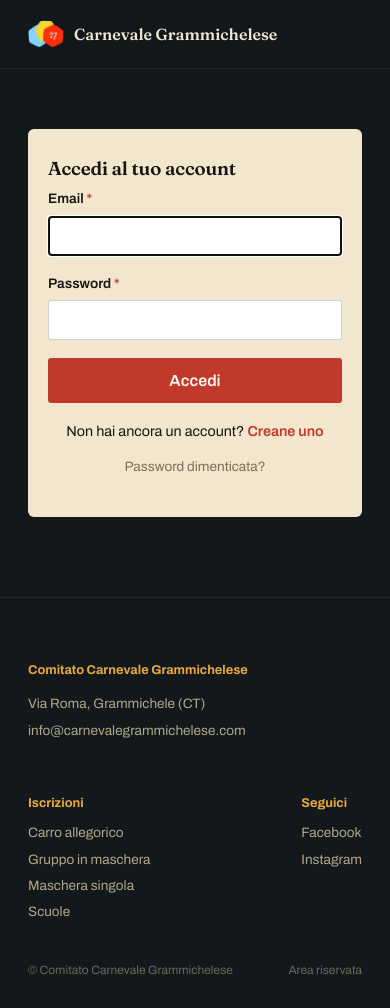
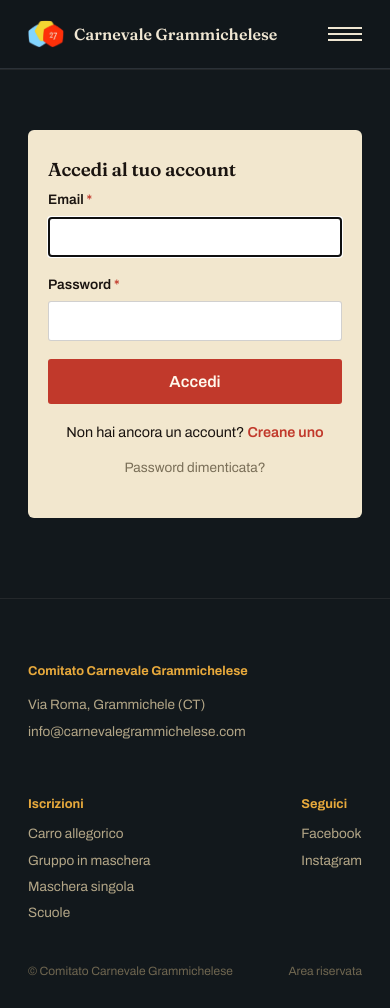
Before and after one commit to carnevalegrammichelese/carnevale-grammichelese, a Flask app: page /accedi in a window 390 px wide. Before the commit the page ends 974 px from the top, so only its background shows below. Run offline with Flask 3, Linux system fonts and the light colour scheme; data comes from the database, SQL or seed files in the repository.

Commit message:
aggiornamento lato mobile

```diff
--- a/static/css/style.css
+++ b/static/css/style.css
@@ -41,6 +41,28 @@ nav.main a{font-size:0.92rem; color:#cfc3a6;}
 nav.main a:hover{color:var(--oro);}
 .btn-nav{background:var(--rosso); color:#fff8ec !important; padding:9px 18px; border-radius:3px; font-size:0.88rem; font-weight:600;}
 @media (max-width:860px){ nav.main, .btn-nav{display:none;} }
+
+/* ---------- Menu mobile (hamburger) ---------- */
+.menu-toggle{
+  display:none; flex-direction:column; justify-content:center; gap:4px;
+  width:34px; height:34px; background:none; border:none; cursor:pointer; padding:0;
+}
+.menu-toggle span{display:block; width:100%; height:2px; background:var(--crema-testo); transition:transform .25s, opacity .25s;}
+.menu-toggle.open span:nth-child(1){transform:translateY(6px) rotate(45deg);}
+.menu-toggle.open span:nth-child(2){opacity:0;}
+.menu-toggle.open span:nth-child(3){transform:translateY(-6px) rotate(-45deg);}
+@media (max-width:860px){ .menu-toggle{display:flex;} }
+
+.mobile-menu{
+  max-height:0; overflow:hidden; background:var(--notte-2);
+  border-bottom:1px solid rgba(239,230,210,0.08);
+  transition:max-height .3s ease;
+}
+.mobile-menu.open{max-height:400px;}
+.mobile-menu ul{list-style:none; margin:0; padding:8px 28px 16px;}
+.mobile-menu li{border-bottom:1px solid rgba(239,230,210,0.06);}
+.mobile-menu a{display:block; padding:13px 4px; font-size:0.98rem; color:var(--crema-testo);}
+.mobile-menu a:hover{color:var(--oro);}
 
 /* ---------- Bottoni generici ---------- */
 .btn-primary{background:var(--rosso); color:#fff8ec !important; padding:14px 24px; border-radius:3px; font-weight:600; display:inline-block; border:none; cursor:pointer; font-family:'Archivo',sans-serif; font-size:1rem;}
--- a/templates/base.html
+++ b/templates/base.html
@@ -66,8 +66,45 @@
     {% else %}
     <a class="btn-nav" href="{{ url_for('registrati') }}">Iscrivi il tuo gruppo</a>
     {% endif %}
+    <button class="menu-toggle" id="cgMenuToggle" aria-label="Apri il menu" aria-expanded="false">
+      <span></span><span></span><span></span>
+    </button>
+  </div>
+  <div class="mobile-menu" id="cgMobileMenu">
+    <ul>
+      <li><a href="{{ url_for('home') }}#categorie">Iscrizioni</a></li>
+      <li><a href="{{ url_for('home') }}#sfilata">Galleria</a></li>
+      <li><a href="{{ url_for('home') }}#programma">Programma</a></li>
+      <li><a href="{{ url_for('home') }}#contatti">Comitato</a></li>
+      {% if utente_corrente %}
+      <li><a href="{{ url_for('account') }}">Il mio account</a></li>
+      <li><a href="{{ url_for('esci') }}">Esci</a></li>
+      {% else %}
+      <li><a href="{{ url_for('accedi') }}">Accedi</a></li>
+      <li><a href="{{ url_for('registrati') }}">Iscrivi il tuo gruppo</a></li>
+      {% endif %}
+    </ul>
   </div>
 </header>
+<script>
+  (function(){
+    var toggle = document.getElementById('cgMenuToggle');
+    var menu = document.getElementById('cgMobileMenu');
+    if (!toggle || !menu) return;
+    toggle.addEventListener('click', function(){
+      var aperto = menu.classList.toggle('open');
+      toggle.classList.toggle('open', aperto);
+      toggle.setAttribute('aria-expanded', aperto ? 'true' : 'false');
+    });
+    menu.querySelectorAll('a').forEach(function(a){
+      a.addEventListener('click', function(){
+        menu.classList.remove('open');
+        toggle.classList.remove('open');
+        toggle.setAttribute('aria-expanded', 'false');
+      });
+    });
+  })();
+</script>
 
 {% with messages = get_flashed_messages(with_categories=true) %}
   {% if messages %}
```
